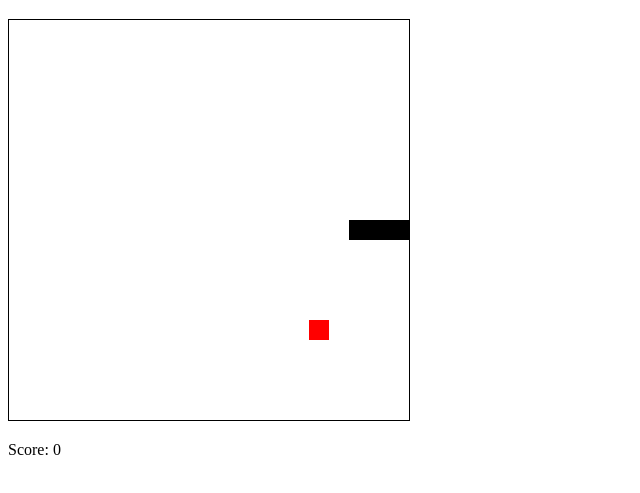
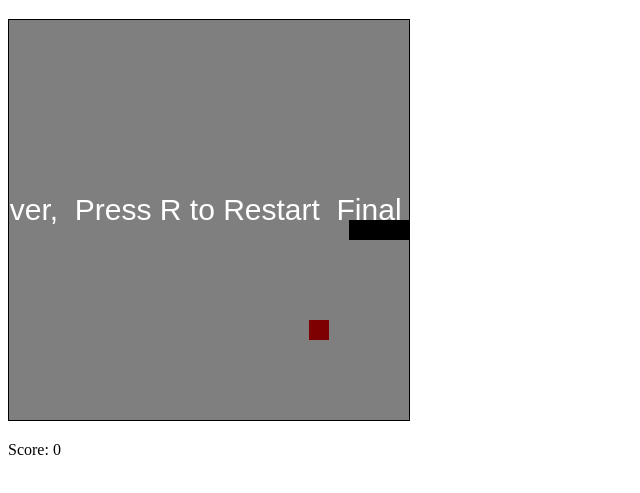
Before and after one commit to joojuho/snakeprojekti, a plain HTML site: page index.html in a window 1280 px wide. Shown: the part 61-554 px from the top of the page, without its empty margins (0-640 px from the left). Drawn offline with Linux system fonts and the light colour scheme.

Commit message:
fixed gameover not displaying message

```diff
--- a/index.html
+++ b/index.html
@@ -143,6 +143,7 @@
 
             if (newHead.x < 0 || newHead.x >= tileCount || newHead.y < 0 || newHead.y >= tileCount || snake.some(part => part.x === newHead.x && part.y === newHead.y)) {
                 gameOver = true;
+                drawGame();
                 return;
             }
 
```
